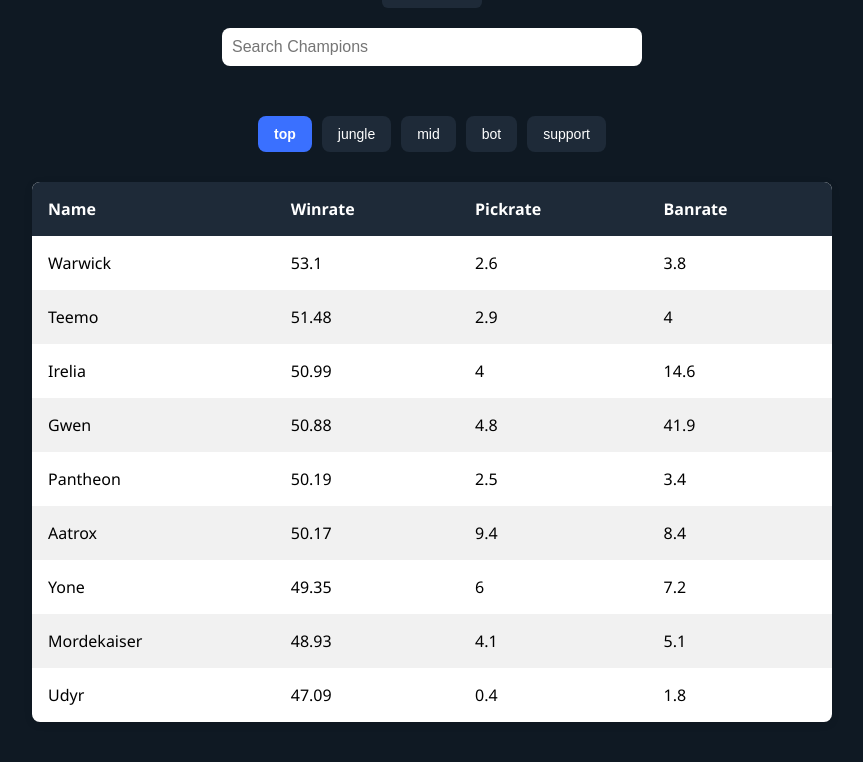
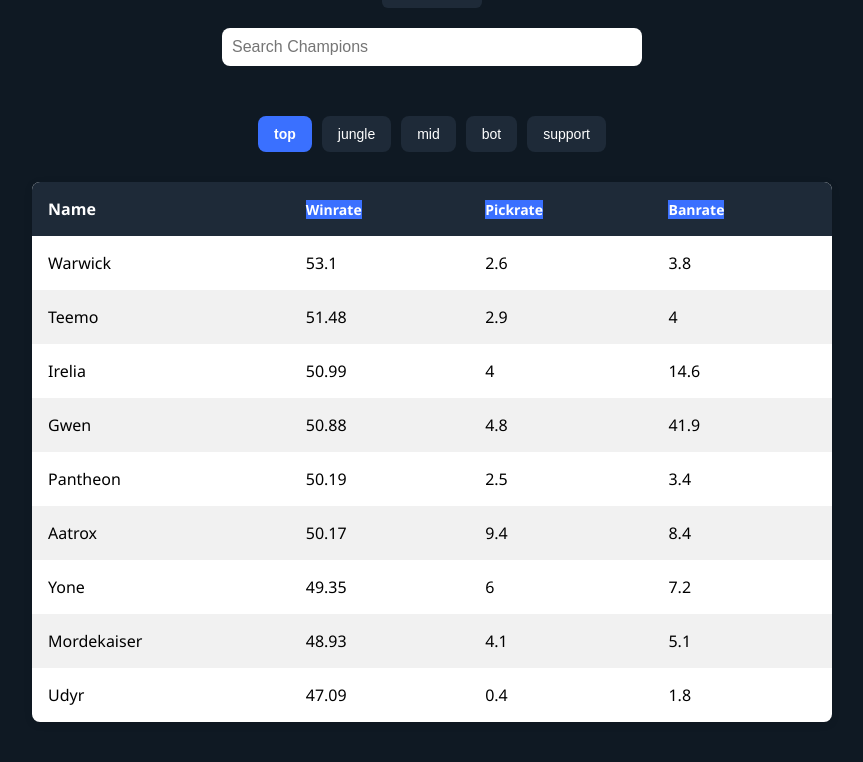
Before and after one commit to KevinZhang1106/12DTP-project, a Flask app: page /championranking/1 in a window 1280 px wide. Shown: the part 137-899 px from the top of the page, without its empty margins (208-1071 px from the left). Run offline with Flask 3, Linux system fonts and the light colour scheme; data comes from the database, SQL or seed files in the repository.

Commit message:
added buttons that change the order

```diff
--- a/home.py
+++ b/home.py
@@ -1,4 +1,4 @@
-from flask import Flask, render_template
+from flask import Flask, render_template, request
 import sqlite3
 
 app = Flask(__name__)
@@ -58,12 +58,16 @@
 
 @app.route('/championranking/<int:lane_id>')
 def championrankingpage(lane_id):
+    sort_by = request.args.get("sort_by", "winrate")
     conn = sqlite3.connect("champions.db")
     cur = conn.cursor()
-    cur.execute("SELECT cs.champ_id, c.champ_name, cs.winrate, cs.pickrate, cs.banrate FROM ChampionStats cs "
-                "JOIN Champions c ON cs.champ_id=c.champ_id "
-                "WHERE cs.lane_id=? "
-                "ORDER BY cs.winrate DESC", (lane_id, )
+
+    query = f"""SELECT cs.champ_id, c.champ_name, cs.winrate, cs.pickrate, cs.banrate FROM ChampionStats cs
+                    JOIN Champions c ON cs.champ_id=c.champ_id
+                    WHERE cs.lane_id=?
+                    ORDER BY cs.{sort_by} DESC"""
+
+    cur.execute(query, (lane_id,)
                 )
     ranking = cur.fetchall()
 
@@ -79,7 +83,7 @@
     searchbar = cur.fetchall()
 
     conn.close()
-    return render_template("championranking.html", ranking=ranking, all_lanes=all_lanes, current_lane=lane_id, searchbar=searchbar)
+    return render_template("championranking.html", ranking=ranking, all_lanes=all_lanes, current_lane=lane_id, searchbar=searchbar, sort_by=sort_by)
 
 
 if __name__ == "__main__":
--- a/templates/championranking.html
+++ b/templates/championranking.html
@@ -153,6 +153,16 @@
                 font-size: 14px;
             }
         }
+
+        .order-buttons {
+            background-color: #3a70ff;
+            color: #fff;
+            cursor: pointer;
+            transition: background-color 0.3s ease;
+            font-size: 14px;
+            text-decoration: none;
+        }
+
     </style>
 </head>
 
@@ -192,9 +202,15 @@
             <thead>
                 <tr>
                     <th>Name</th>
-                    <th>Winrate</th>
-                    <th>Pickrate</th>
-                    <th>Banrate</th>
+                    <th><a href="/championranking/{{current_lane}}?sort_by=winrate" class="order-buttons">
+                        Winrate
+                    </a></th>
+                    <th><a href="/championranking/{{current_lane}}?sort_by=pickrate" class="order-buttons">
+                        Pickrate
+                    </a></th>
+                    <th><a href="/championranking/{{current_lane}}?sort_by=banrate" class="order-buttons">
+                        Banrate
+                    </a></th>
                 </tr>
             </thead>
             <tbody>
```
